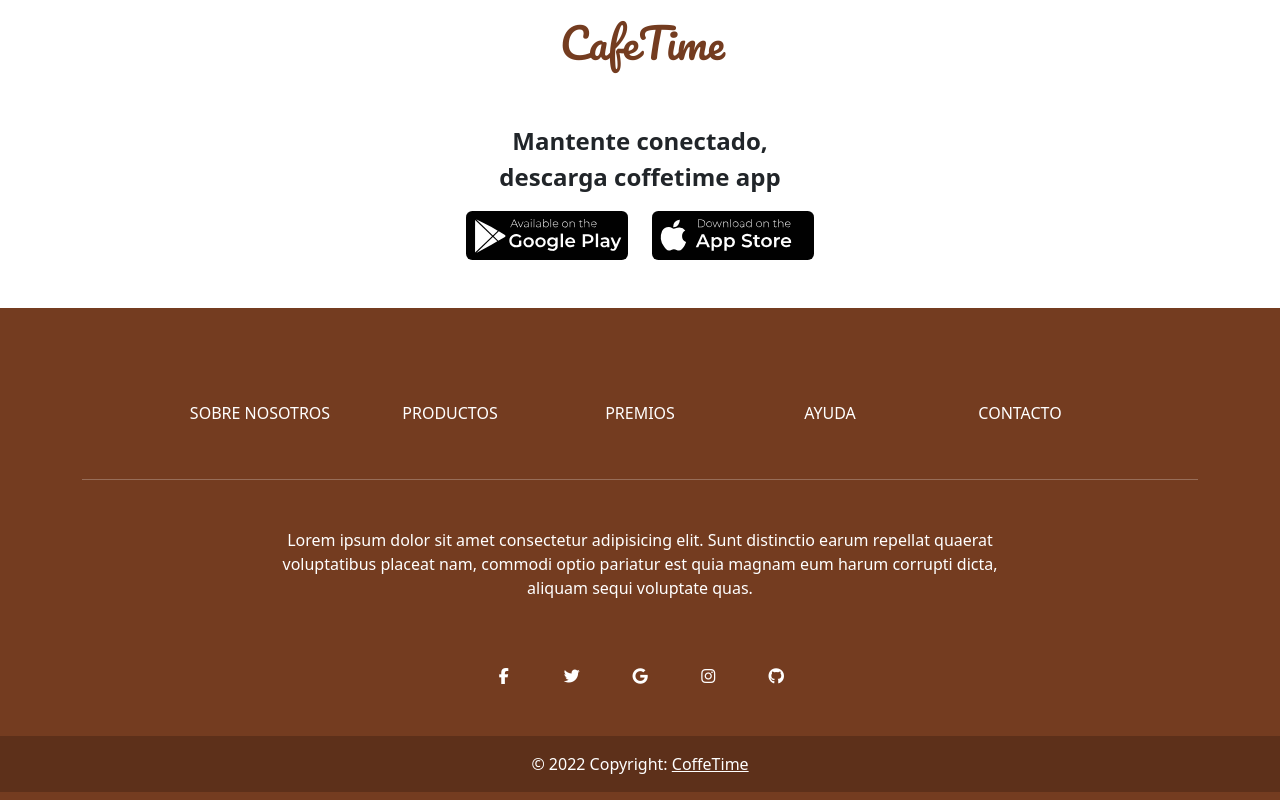
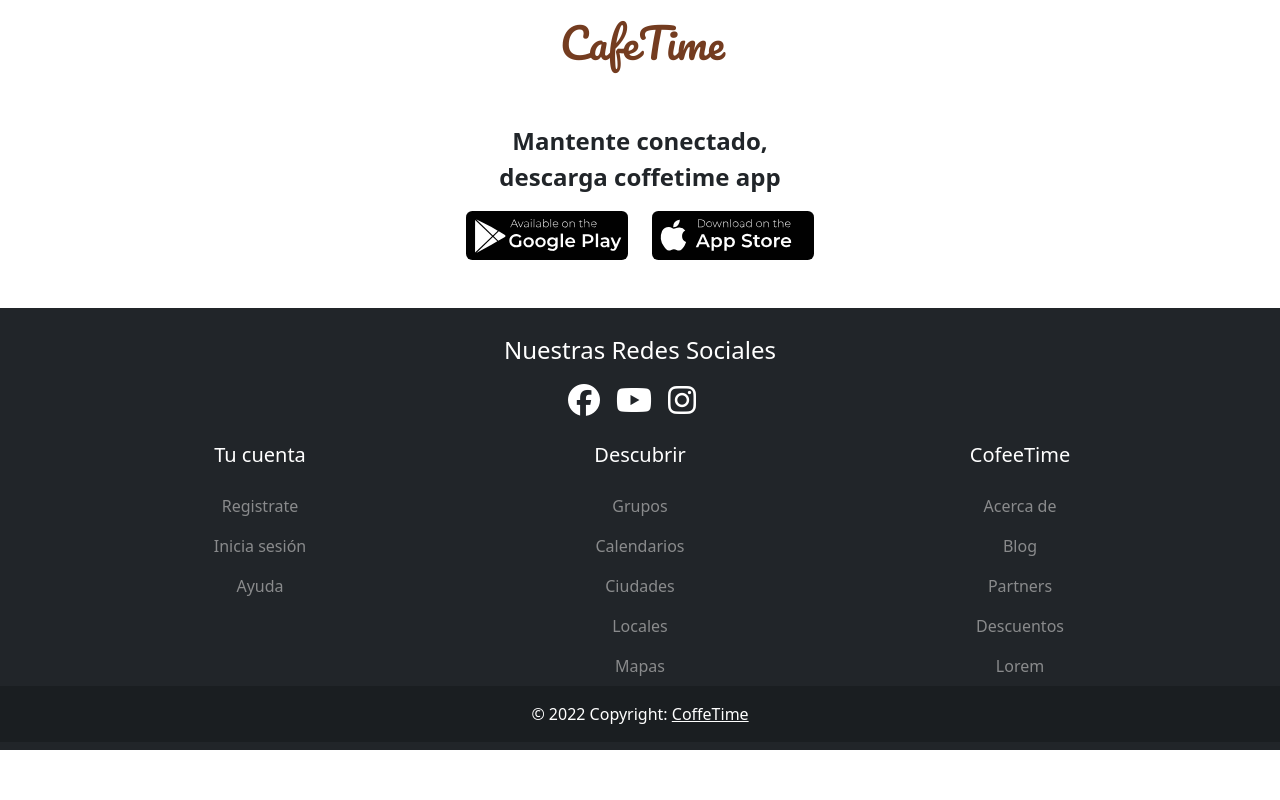
Before and after one commit to Doctorstrangedev/cafeteriaSass, a website: page index.html in a window 1280 px wide. Shown: the part 2146-2946 px from the top of the page. After the commit the page ends 2896 px from the top, so only its background shows below. Drawn offline with Linux system fonts and the light colour scheme.

Commit message:
Footer nuevo y favicon

```diff
--- a/index.html
+++ b/index.html
@@ -9,7 +9,12 @@
   <link rel="preconnect" href="https://fonts.gstatic.com" crossorigin>
   <link href="https://fonts.googleapis.com/css2?family=Pacifico&family=Roboto:wght@400;700;900&display=swap"
     rel="stylesheet">
-    <link rel="stylesheet" href="/build/css/styles.css">
+  <!-- <link rel="stylesheet" href="/build/css/styles.css"> -->
+  <link rel="shortcut icon" href="img/favicon.ico">
+  <link rel="stylesheet" href="/build/css/cofeetime.css">
+  <link rel="stylesheet" href="https://cdnjs.cloudflare.com/ajax/libs/font-awesome/6.0.0-beta3/css/all.min.css"
+    integrity="sha512-Fo3rlrZj/k7ujTnHg4CGR2D7kSs0v4LLanw2qksYuRlEzO+tcaEPQogQ0KaoGN26/zrn20ImR1DfuLWnOo7aBA=="
+    crossorigin="anonymous" referrerpolicy="no-referrer" />
   <title>CofeeTime</title>
 </head>
 
@@ -166,101 +171,66 @@
     </main>
 
     <!-- Footer -->
-    <footer class="text-center text-white mt-5 pt-5 pb-2 text-white bg-primary">
+    <footer class="bg-dark text-white mt-5 pt-4 pb-2">
       <!-- container -->
       <div class="container">
-        <!-- Secciones: Links -->
-        <section class="">
 
-          <div class="row text-center d-flex justify-content-center pt-5">
+        <p class="fs-4 text-center">Nuestras Redes Sociales</p>
 
-            <div class="col-md-2">
-              <h6 class="text-uppercase font-weight-bold">
-                <a href="#" class="text-decoration-none text-white">Sobre nosotros</a>
-              </h6>
+        <div class="d-flex justify-content-center">
+          <!-- iconos -->
+          <i class="fs-2 fab me-3 fa-facebook"></i>
+          <i class="fs-2 fab me-3 fa-youtube"></i>
+          <i class="fs-2 fab me-3 fa-instagram"></i>
+          <!-- /iconos -->
         </div>
 
-            <div class="col-md-2">
-              <h6 class="text-uppercase font-weight-bold">
-                <a href="#" class="text-decoration-none text-white">Productos</a>
-              </h6>
+        <div class="row mt-4">
+          <div class="col-md-4 text-center">
+            <p class="fs-5">Tu cuenta</p>
+            <nav class="nav flex-column">
+              <a class="nav-link" href="#">Registrate</a>
+              <a class="nav-link" href="#">Inicia sesión</a>
+              <a class="nav-link" href="#">Ayuda</a>
+            </nav>
           </div>
 
-            <div class="col-md-2">
-              <h6 class="text-uppercase font-weight-bold">
-                <a href="#" class="text-decoration-none text-white">Premios</a>
-              </h6>
+          <div class="col-md-4 text-center">
+            <p class="fs-5">Descubrir</p>
+            <nav class="nav flex-column">
+              <a class="nav-link" href="#">Grupos</a>
+              <a class="nav-link" href="#">Calendarios</a>
+              <a class="nav-link" href="#">Ciudades</a>
+              <a class="nav-link" href="#">Locales</a>
+              <a class="nav-link" href="#">Mapas</a>
+            </nav>
           </div>
 
-            <div class="col-md-2">
-              <h6 class="text-uppercase font-weight-bold">
-                <a href="#" class="text-decoration-none text-white">Ayuda</a>
-              </h6>
-            </div>
-
-            <div class="col-md-2">
-              <h6 class="text-uppercase font-weight-bold">
-                <a href="#" class="text-decoration-none text-white">Contacto</a>
-              </h6>
+          <div class="col-md-4 text-center">
+            <p class="fs-5">CofeeTime</p>
+            <nav class="nav flex-column">
+              <a class="nav-link" href="#">Acerca de</a>
+              <a class="nav-link" href="#">Blog</a>
+              <a class="nav-link" href="#">Partners</a>
+              <a class="nav-link" href="#">Descuentos</a>
+              <a class="nav-link" href="#">Lorem</a>
+            </nav>
           </div>
 
         </div>
 
-        </section>
-        <!-- /Seccion: Links -->
 
-        <hr class="my-5" />
-
-        <!-- Texto -->
-        <section class="mb-5">
-          <div class="row d-flex justify-content-center">
-            <div class="col-lg-8">
-              <p>
-                Lorem ipsum dolor sit amet consectetur adipisicing elit. Sunt
-                distinctio earum repellat quaerat voluptatibus placeat nam,
-                commodi optio pariatur est quia magnam eum harum corrupti
-                dicta, aliquam sequi voluptate quas.
-              </p>
       </div>
-          </div>
-        </section>
-        <!--/Texto -->
-
-        <!-- Seccion: Redes Sociales -->
-        <section class="text-center text-decoration-none mb-5">
-
-          <a href="#" class="text-decoration-none text-white mx-3">
-            <i class="fab fa-facebook-f"></i>
-          </a>
-          <a href="#" class="text-decoration-none text-white mx-3">
-            <i class="fab fa-twitter"></i>
-          </a>
-          <a href="#" class="text-decoration-none text-white mx-3">
-            <i class="fab fa-google"></i>
-          </a>
-          <a href="#" class="text-decoration-none text-white mx-3">
-            <i class="fab fa-instagram"></i>
-          </a>
-          <a href="#" class="text-decoration-none text-white mx-3">
-            <i class="fab fa-github"></i>
-          </a>
-
-        </section>
-        <!-- Seccion: Redes Sociales -->
-      </div>
+      <!-- /container -->
 
       <!-- Copyright -->
-      <div
-           class="text-center p-3"
-           style="background-color: rgba(0, 0, 0, 0.2)"
-           >
+      <div class="text-center p-3" style="background-color: rgba(0, 0, 0, 0.2)">
         © 2022 Copyright:
-        <a class="text-white" href="#"
-           >CoffeTime</a
-          >
+        <a class="text-white" href="#">CoffeTime</a>
       </div>
       <!-- Copyright -->
     </footer>
+    <!-- /Footer -->
 
 
     <script src="https://kit.fontawesome.com/d9ed82d3e9.js" crossorigin="anonymous"></script>
--- a/package.json
+++ b/package.json
@@ -4,7 +4,8 @@
   "description": "",
   "main": "index.js",
   "scripts": {
-    "start": "sass --watch src/scss:build/css"
+    "start": "sass --watch src/scss:build/css",
+    "build": "purgecss --css build/css/styles.css --content index.html --output build/css/cofeetime.css"
   },
   "author": "Daniel Portales Beltran",
   "license": "MIT",
--- a/src/scss/_custom.scss
+++ b/src/scss/_custom.scss
@@ -1,5 +1,7 @@
 $cafe:#743c20;
 $cafeClaro:#92624a;
+$gris:#b5b5b5b5;
+$grisClaro:#ffffffdc;
 
 //asignar a la paleta de colores de bootstrap
 
@@ -14,4 +16,8 @@
 
 $card-border-color: transparent;
 
+//perzonalizar nav links
+$nav-link-padding-x: 0;
+$nav-link-color: $gris;
+$nav-link-hover-color: $grisClaro  ;
 @import '../../node_modules/bootstrap/scss/bootstrap.scss'
```
Also changed, not shown: build/css/cofeetime.css (added), build/css/styles.css, img/favicon.ico (added), 1 other file. Lines whose indentation alone changed are shown as unchanged.
